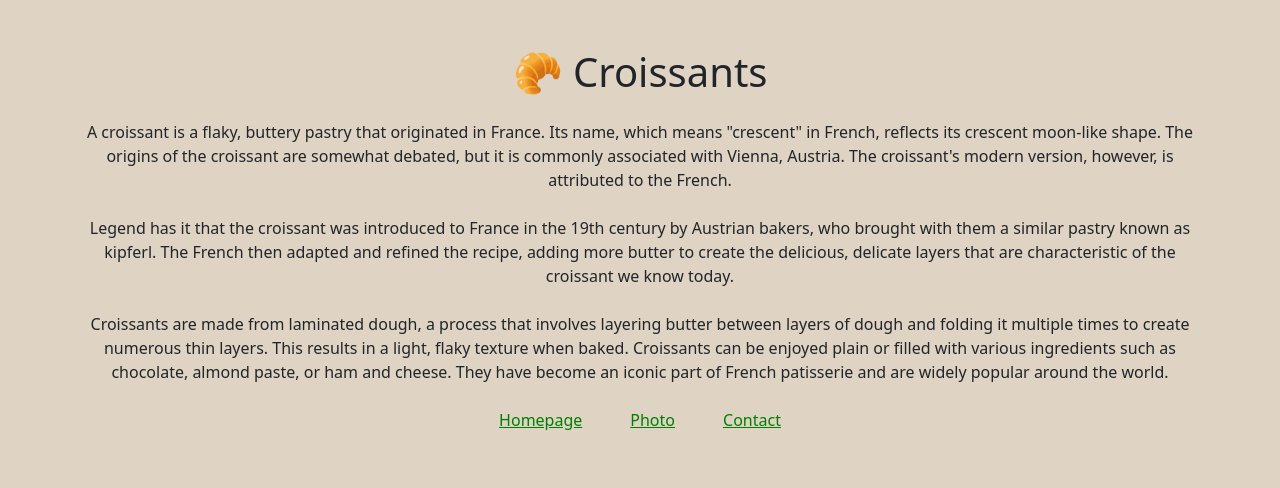
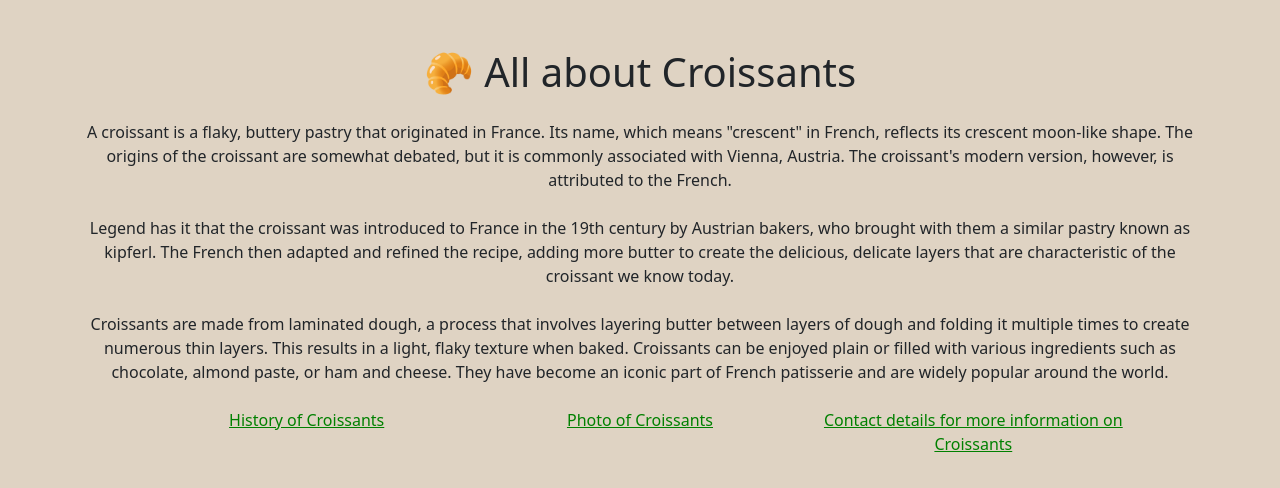
Before and after one commit to calcaventia/croissant-multipage-app, a plain HTML site: page index.html in a window 1280 px wide. Drawn offline with nearby package versions, Linux system fonts and the light colour scheme.

Commit message:
seo optimisation

```diff
--- a/index.html
+++ b/index.html
@@ -3,6 +3,10 @@
   <head>
     <meta charset="UTF-8" />
     <meta name="viewport" content="width=device-width, initial-scale=1.0" />
+    <meta
+      name="description"
+      content="The origin of croissants and how they are made"
+    />
     <link
       href="https://cdn.jsdelivr.net/npm/bootstrap@5.3.2/dist/css/bootstrap.min.css"
       rel="stylesheet"
@@ -10,11 +14,11 @@
       crossorigin="anonymous"
     />
     <link href="src/styles.css" rel="stylesheet" type="text/css" />
-    <title>Croissant website</title>
+    <title>A bried history and process of making croissants</title>
   </head>
   <body>
     <div class="container">
-      <h1 class="mt-5 text-center mb-4">🥐 Croissants</h1>
+      <h1 class="mt-5 text-center mb-4">🥐 All about Croissants</h1>
       <p class="text-center mb-4">
         A croissant is a flaky, buttery pastry that originated in France. Its
         name, which means "crescent" in French, reflects its crescent moon-like
@@ -38,10 +42,20 @@
         have become an iconic part of French patisserie and are widely popular
         around the world.
       </p>
-      <div class="d-flex gap-5 justify-content-center">
-        <div><a href="/" class="color-a">Homepage</a></div>
-        <div><a href="/image.html" class="color-a">Photo</a></div>
-        <div><a href="/contact.html" class="color-a">Contact</a></div>
+      <div class="container text-center" style="width: 1000px">
+        <div class="row">
+          <div class="col-md-4">
+            <a href="/" class="color-a"> History of Croissants</a>
+          </div>
+          <div class="col-md-4">
+            <a href="/image.html" class="color-a">Photo of Croissants</a>
+          </div>
+          <div class="col-md-4">
+            <a href="/contact.html" class="color-a"
+              >Contact details for more information on Croissants</a
+            >
+          </div>
+        </div>
       </div>
     </div>
     <script
```
Also changed, not shown: contact.html (+20 -5 lines), image.html (+16 -6 lines).
